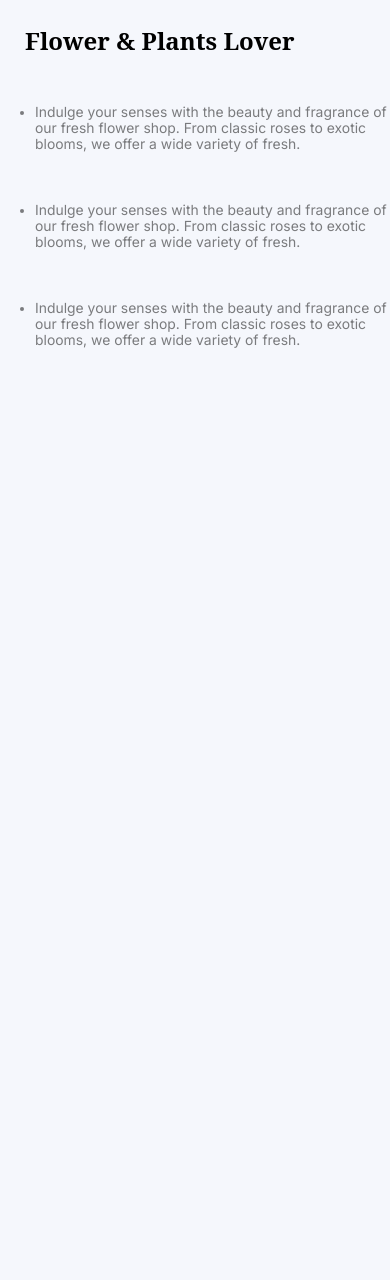
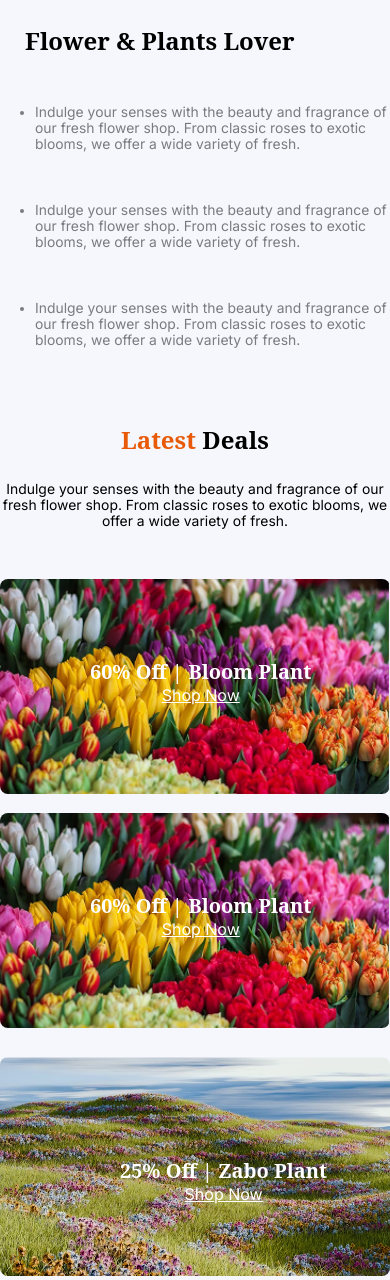
Before and after one commit to riyadhossen74/B12A02-Responsive-Flowers, a plain HTML site: page index.html in a window 390 px wide. Shown: the part 3291-4571 px from the top of the page. Before the commit the page ends 3664 px from the top, so only its background shows below. Drawn offline with Linux system fonts and the light colour scheme.

Commit message:
latest deals section added

```diff
--- a/index.html
+++ b/index.html
@@ -56,53 +56,57 @@
       <section>
         <div class="plants_section">
           <h3 class="noto_saris"><span class="font_color">Our</span> Plants</h3>
-                <p>Indulge your senses with the beauty and fragrance of our fresh flower shop. From classic roses to exotic blooms, we offer a wide variety of fresh.</p>
+          <p>
+            Indulge your senses with the beauty and fragrance of our fresh
+            flower shop. From classic roses to exotic blooms, we offer a wide
+            variety of fresh.
+          </p>
         </div>
         <div class="plants_img_section">
           <div class="plants_img">
-                    <img src="./assets/sample-flower-image.png" alt="">
+            <img src="./assets/sample-flower-image.png" alt="" />
             <h4>Lily Blossom</h4>
             <span>20 USD</span>
             <button>ADD TO CART</button>
           </div>
           <div class="plants_img">
-                    <img src="./assets/sample-flower-image.png" alt="">
+            <img src="./assets/sample-flower-image.png" alt="" />
             <h4>Lily Blossom</h4>
             <span>20 USD</span>
             <button>ADD TO CART</button>
           </div>
           <div class="plants_img">
-                    <img src="./assets/sample-flower-image.png" alt="">
+            <img src="./assets/sample-flower-image.png" alt="" />
             <h4>Lily Blossom</h4>
             <span>20 USD</span>
             <button>ADD TO CART</button>
           </div>
           <div class="plants_img">
-                    <img src="./assets/sample-flower-image.png" alt="">
+            <img src="./assets/sample-flower-image.png" alt="" />
             <h4>Lily Blossom</h4>
             <span>20 USD</span>
             <button>ADD TO CART</button>
           </div>
           <div class="plants_img">
-                    <img src="./assets/sample-flower-image.png" alt="">
+            <img src="./assets/sample-flower-image.png" alt="" />
             <h4>Lily Blossom</h4>
             <span>20 USD</span>
             <button>ADD TO CART</button>
           </div>
           <div class="plants_img">
-                    <img src="./assets/sample-flower-image.png" alt="">
+            <img src="./assets/sample-flower-image.png" alt="" />
             <h4>Lily Blossom</h4>
             <span>20 USD</span>
             <button>ADD TO CART</button>
           </div>
           <div class="plants_img">
-                    <img src="./assets/sample-flower-image.png" alt="">
+            <img src="./assets/sample-flower-image.png" alt="" />
             <h4>Lily Blossom</h4>
             <span>20 USD</span>
             <button>ADD TO CART</button>
           </div>
           <div class="plants_img">
-                    <img src="./assets/sample-flower-image.png" alt="">
+            <img src="./assets/sample-flower-image.png" alt="" />
             <h4>Lily Blossom</h4>
             <span>20 USD</span>
             <button>ADD TO CART</button>
@@ -114,16 +118,58 @@
         <div class="flower_plants">
           <div class="plant_img">
             <img class="first_img"" src="./assets/flower-store.png" alt="">
-                <img class="img_logo" src="./assets/trusted-badge.png" alt="">
-
+            <img class="img_logo" src="./assets/trusted-badge.png" alt="" />
           </div>
           <div class="flower_text">
             <h4 class="noto_saris">Flower & Plants Lover</h4>
             <ul>
-                    <li>Indulge your senses with the beauty and fragrance of our fresh flower shop. From classic roses to exotic blooms, we offer a wide variety of fresh.</li>
-                    <li>Indulge your senses with the beauty and fragrance of our fresh flower shop. From classic roses to exotic blooms, we offer a wide variety of fresh.</li>
-                    <li>Indulge your senses with the beauty and fragrance of our fresh flower shop. From classic roses to exotic blooms, we offer a wide variety of fresh.</li>
+              <li>
+                Indulge your senses with the beauty and fragrance of our fresh
+                flower shop. From classic roses to exotic blooms, we offer a
+                wide variety of fresh.
+              </li>
+              <li>
+                Indulge your senses with the beauty and fragrance of our fresh
+                flower shop. From classic roses to exotic blooms, we offer a
+                wide variety of fresh.
+              </li>
+              <li>
+                Indulge your senses with the beauty and fragrance of our fresh
+                flower shop. From classic roses to exotic blooms, we offer a
+                wide variety of fresh.
+              </li>
             </ul>
+          </div>
+        </div>
+      </section>
+      <section>
+        <div class="latest_text">
+          <h2 class="noto_saris"><span class="font_color">Latest</span>  Deals</h2>
+          <p>Indulge your senses with the beauty and fragrance of our fresh flower shop. From classic roses to exotic blooms, we offer a wide variety of fresh.</p>
+        </div>
+        <div class="cards">
+          <div class="left_card">
+            <div class="small_card">
+              <img src="./assets/deal-bloom.png" alt="" />
+              <div class="text_card">
+                <h3 class="noto_saris">60% Off | Bloom Plant</h3>
+                <a href="">Shop Now</a>
+              </div>
+            </div>
+            <div class="small_card">
+              <img src="./assets/deal-bloom.png" alt="" />
+              <div class="text_card">
+                <h3 class="noto_saris">60% Off | Bloom Plant</h3>
+                <a href="">Shop Now</a>
+              </div>
+            </div>
+          </div>
+          <div class="right_card">
+            <img src="./assets/deal-zabo.png" alt="" />
+            <div class="text_card text_right">
+              <h3 class="noto_saris" id="text">25% Off | Zabo Plant</h3>
+              <a id="text_small" href="">Shop Now</a>
+            </div>
           </div>
         </div>
       </section>
--- a/styles/style.css
+++ b/styles/style.css
@@ -13,7 +13,6 @@
 * {
   margin: 0;
   padding: 0;
-
 }
 
 body {
@@ -99,9 +98,8 @@ nav ul li a {
   display: grid;
   grid-template-columns: repeat(4, 1fr);
 }
-.plants_img{
+.plants_img {
   text-align: center;
-
 }
 .plants_img h4 {
   font-size: 1.37rem;
@@ -109,52 +107,113 @@ nav ul li a {
   color: rgb(17, 17, 17);
   margin: 10px 0;
 }
-.plants_img span{
+.plants_img span {
   font-size: 1.37rem;
   font-weight: 700;
   color: rgb(17, 17, 17);
   display: block;
 }
-.plants_img button{
+.plants_img button {
   color: white;
   background-color: rgb(233, 90, 8);
-    padding:12px 88px;
+  padding: 12px 88px;
   margin: 30px 0;
   border: none;
   max-width: 270px;
 }
 /* flower plants section style  */
-.flower_plants{
+.flower_plants {
   display: flex;
   gap: 110px;
   margin-top: 120px;
   position: relative;
 }
-.plant_img{
+.plant_img {
   max-width: 50%;
 }
 
-
- .flower_text h4{
+.flower_text h4 {
   font-size: 3.12rem;
   line-height: 76px;
   max-width: 400px;
-
 }
- .flower_text ul li{
+.flower_text ul li {
   color: rgba(0, 0, 0, 0.5);
   font-size: 1.37rem;
   padding: 25px 0;
 }
- .img_logo{
+.img_logo {
   position: absolute;
   top: -136px;
   left: 355px;
   width: 286px;
 }
+/* letes deals section style  */
+.latest_text{
+  text-align: center;
+  margin-top: 70px;
+  margin-bottom: 90px;
+}
+.latest_text h2{
+font-size: 3.13rem;
+margin-bottom: 25px;
+}
+.latest_text p{
+max-width: 888px;
+margin: 0 auto;
+font-size: 1.37rem;
+}
+.cards {
+  display: flex;
+  gap: 25px;
+}
+.left_card{
+  display: flex;
+  flex-direction: column;
+  gap: 15px;
+}
 
+.right_card {
+  position: relative;
 
+}
+.right_card img{
+  border-radius: 8px;
+  max-width: 753px;
+}
+.small_card {
+  position: relative;
 
+}
+.small_card img{
+  border-radius: 8px;
+}
+.text_card {
+  position: absolute;
+  top: 79px;
+  left: 90px;
+  text-align: center
+}
+.text_right{
+  top: 174px;
+  left: 194px;
+}
+#text{
+  font-size: 2.5rem;
+}
+#text_small{
+  font-size: 1.75rem;
+
+}
+
+.text_card h3{
+  color: white;
+  font-size: 1.25rem;
+}
+.text_card a{
+  color: white;
+
+}
 
 /* mobile section style  */
 
@@ -185,25 +244,22 @@ nav ul li a {
   }
 
   /* our plants section style  */
-  .plants_img_section{
+  .plants_img_section {
     grid-template-columns: repeat(2, 1fr);
-
-
-
   }
-  .plants_section h3{
+  .plants_section h3 {
     font-size: 1.5rem;
   }
-  .plants_section p{
-    font-size: .87rem;
+  .plants_section p {
+    font-size: 0.87rem;
   }
-  .plants_img{
+  .plants_img {
     padding: 20px;
   }
-  .plants_img img{
+  .plants_img img {
     max-width: 171px;
   }
-  .plants_img button{
+  .plants_img button {
     padding: 20px 40px;
     margin-top: 30px;
     margin-bottom: 5px;
@@ -212,27 +268,57 @@ nav ul li a {
     margin: 10px 0;
   }
   /* flower plants section style  */
-  .flower_plants{
+  .flower_plants {
     flex-direction: column;
     margin-left: 10px;
     gap: 50px;
   }
-  .img_logo{
+  .img_logo {
     display: none;
   }
-  .first_img{
+  .first_img {
     max-width: 400px;
-
   }
 
-  .flower_text ul li{
-    font-size: .87rem;
+  .flower_text ul li {
+    font-size: 0.87rem;
   }
-  .flower_text ul li{
+  .flower_text ul li {
     margin-left: 25px;
   }
-  .flower_text h4{
+  .flower_text h4 {
     font-size: 1.5rem;
     margin-left: 15px;
   }
+  /* letes deals section style  */
+.latest_text{
+  margin-top: 50px;
+  margin-bottom: 50px;
 }
+.latest_text h2{
+  font-size: 1.5rem;
+}
+.latest_text p {
+  font-size: .87rem;
+}
+  .cards{
+    flex-direction: column;
+
+  }
+  .right_card img{
+    width: 100%;
+  }
+  .left_card img{
+    width: 100%;
+  }
+  #text{
+    font-size: 1.25rem;
+  }
+  #text_small{
+    font-size: 1rem;
+  }
+  .text_right{
+    top: 100px;
+    left: 120px;
+  }
+}
```
Lines whose indentation alone changed are shown as unchanged.
